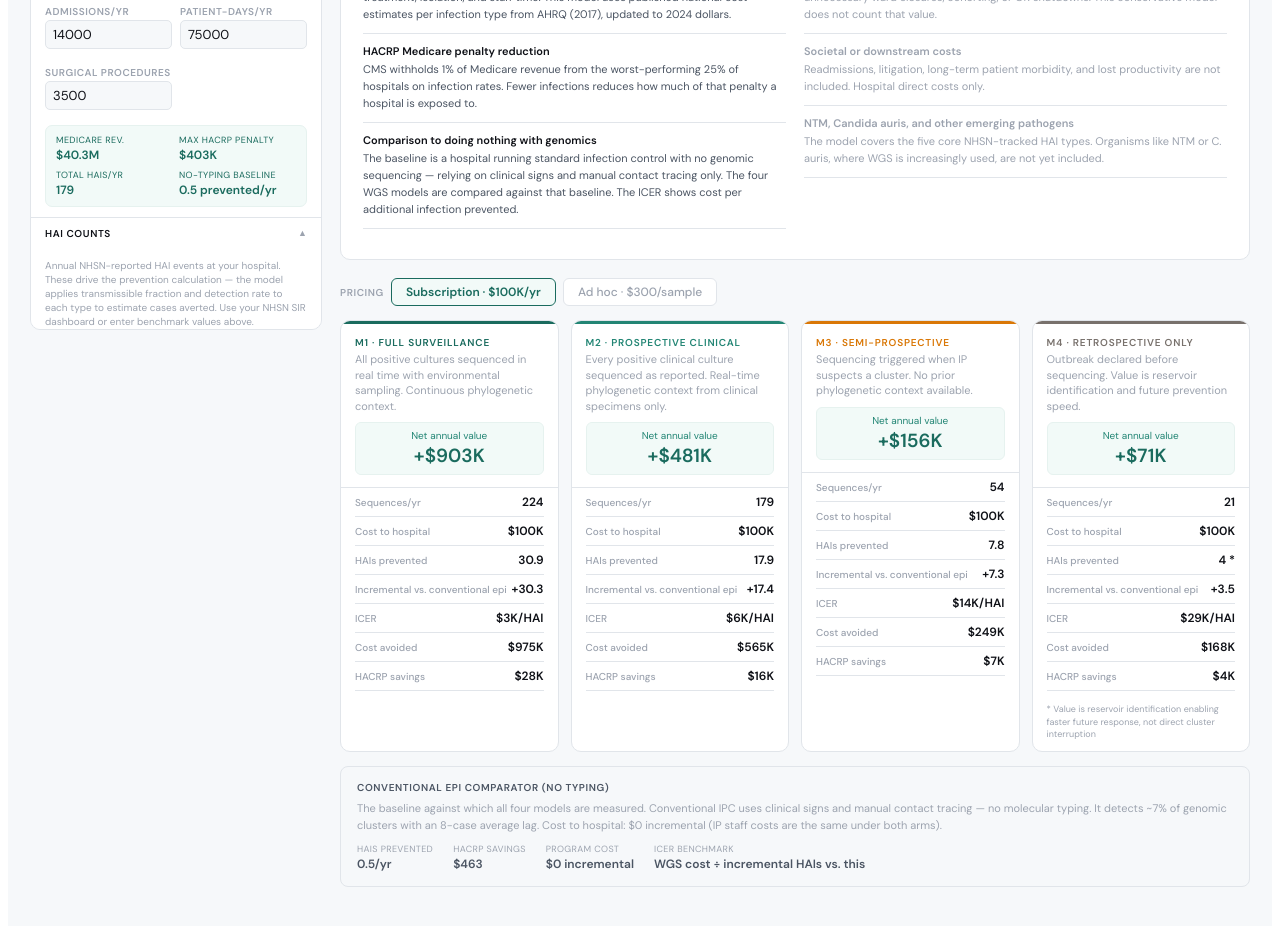
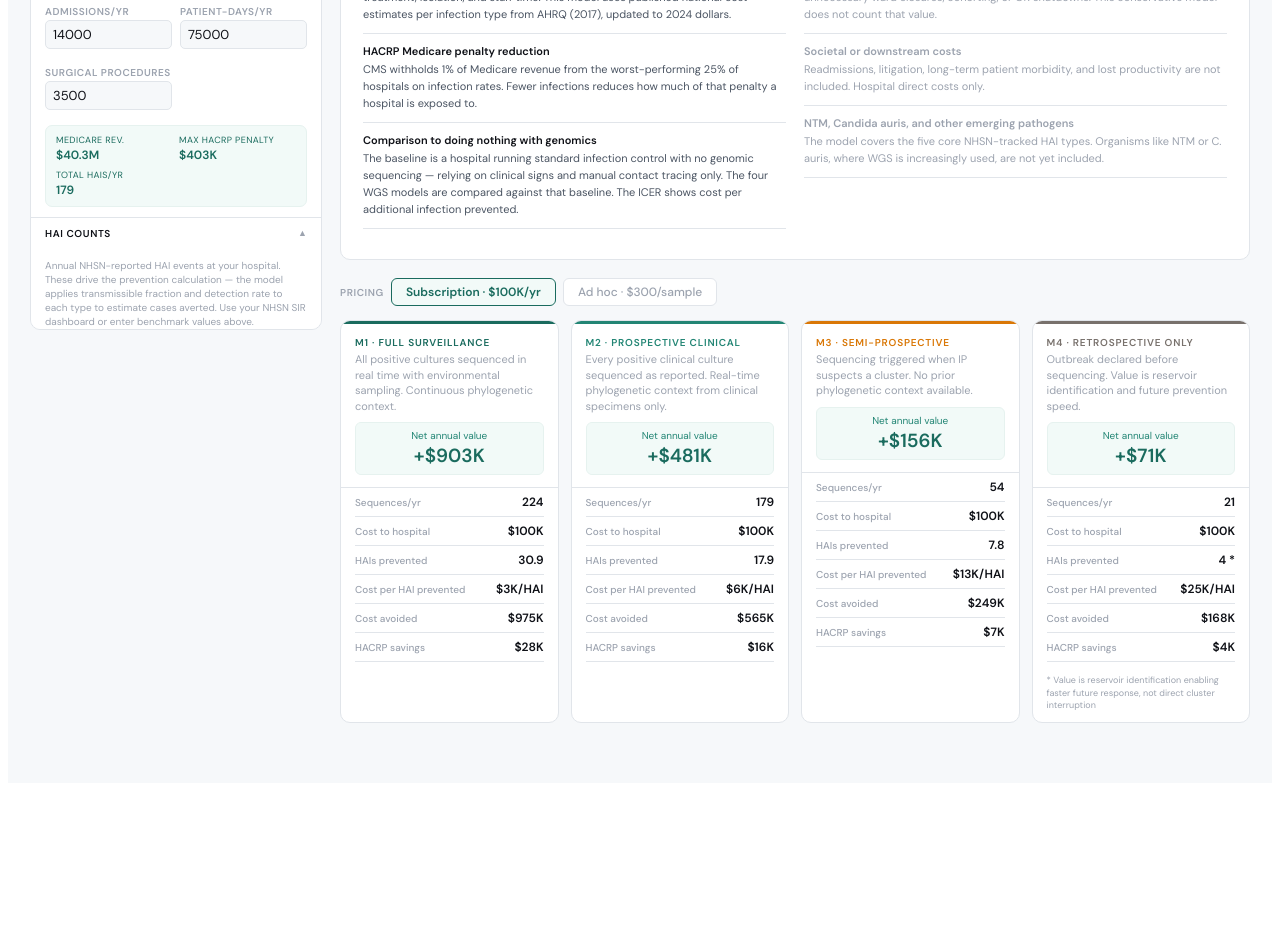
Before and after one commit to prospectgenomics/hai-roi-model-technical, a React (Create React App) app: page / in a window 1280 px wide. Shown: the part 480-1406 px from the top of the page. After the commit the page ends 1271 px from the top, so only its background shows below. Built offline with nearby package versions, Linux system fonts and the light colour scheme.

Commit message:
Remove conventional baseline comparator from UI; simplify ICER to cost per HAI prevented

```diff
--- a/src/App.js
+++ b/src/App.js
@@ -472,18 +472,17 @@ function ModelOverview() {
 function ModelCard({model,data,pricingMode,showQALY}) {
   const netValue    = pricingMode==="sub"?data.netValueSub:data.netValueAdHoc;
   const programCost = pricingMode==="sub"?data.programCostSub:data.programCostAdHoc;
-  const icer        = pricingMode==="sub"?data.icerSub:data.icerAdHoc;
+  const costPerHAI  = pricingMode==="sub"?data.costPerHAISub:data.costPerHAIAdHoc;
   const cpqaly      = pricingMode==="sub"?data.costPerQALYSub:data.costPerQALYAdHoc;
-  const {haIsPrevented,costAvoided,hacrp,seqs,incrPrev} = data;
+  const {haIsPrevented,costAvoided,hacrp,seqs} = data;
   const positive = netValue>0;
   const rows = [
-    {k:"Sequences/yr",    v:fn(seqs),           tip:"Estimated genomes sequenced annually under this model"},
-    {k:"Cost to hospital",v:fm(programCost),     tip:"Subscription flat fee or sequences × per-sample price"},
-    {k:"HAIs prevented",  v:fn(haIsPrevented.total)+(model.valueType==="future"?" *":""), tip:"HAIs averted vs. zero-intervention baseline"},
-    {k:"Incremental vs. conventional epi", v:incrPrev>0.1?"+"+fn(incrPrev):"—", tip:"Additional HAIs prevented beyond what conventional surveillance (no typing) would catch"},
-    {k:"ICER",            v:icer!=null?fm(icer)+"/HAI":"—", tip:"Incremental cost-effectiveness ratio: program cost ÷ incremental HAIs prevented vs. conventional epi. Lower is better."},
-    {k:"Cost avoided",    v:fm(costAvoided.total),tip:"Attributable HAI costs averted (AHRQ 2017, inflated to 2024 USD)"},
-    {k:"HACRP savings",   v:fm(hacrp.saved),     tip:"Reduced exposure to CMS 1% Medicare penalty from lower HAI burden"},
+    {k:"Sequences/yr",         v:fn(seqs),           tip:"Estimated genomes sequenced annually under this model"},
+    {k:"Cost to hospital",     v:fm(programCost),     tip:"Subscription flat fee or sequences × per-sample price"},
+    {k:"HAIs prevented",       v:fn(haIsPrevented.total)+(model.valueType==="future"?" *":""), tip:"Infections averted per year by this surveillance model"},
+    {k:"Cost per HAI prevented",v:costPerHAI>0?fm(costPerHAI)+"/HAI":"—", tip:"Program cost divided by infections prevented. Lower is more efficient."},
+    {k:"Cost avoided",         v:fm(costAvoided.total),tip:"Hospital cost savings from prevented infections (AHRQ 2017, 2024 USD)"},
+    {k:"HACRP savings",        v:fm(hacrp.saved),     tip:"Reduced exposure to CMS 1% Medicare penalty from lower HAI burden"},
     ...(showQALY?[{k:"Cost/QALY",v:cpqaly!=null?fm(cpqaly):"—",tip:"Program cost per quality-adjusted life year gained (HAI-attributable mortality × 5 QALY/death)"}]:[]),
   ];
   return (
@@ -950,7 +949,7 @@ export default function App() {
   const applyBench = i => { setBenchIdx(i); setHospital({...HOSPITAL_SIZES[i]}); };
   const toggleSec  = k => setOpenSec(s=>({...s,[k]:!s[k]}));
 
-  const {data:allData,totalHAIs,convData} = useMemo(
+  const {data:allData,totalHAIs} = useMemo(
     ()=>runAll(hospital,pFrac,subFee,adHocPrice,incSSI,useVar,tatIdx,adv),
     [hospital,pFrac,subFee,adHocPrice,incSSI,useVar,tatIdx,adv]
   );
@@ -1021,7 +1020,7 @@ export default function App() {
               </div>
               <div style={{padding:"8px 10px",background:C.tealXp,border:`1px solid ${C.tealPale}`,borderRadius:7,marginTop:6}}>
                 <div style={{display:"grid",gridTemplateColumns:"1fr 1fr",gap:6}}>
-                  {[["Medicare rev.",fm(medRev)],["Max HACRP penalty",fm(medRev*0.01)],["Total HAIs/yr",totalHAIs],["No-typing baseline",fn(convData.prev.total)+" prevented/yr"]].map(([k,v])=>(
+                  {[["Medicare rev.",fm(medRev)],["Max HACRP penalty",fm(medRev*0.01)],["Total HAIs/yr",totalHAIs]].map(([k,v])=>(
                     <div key={k}>
                       <div style={{fontSize:9,color:C.teal,textTransform:"uppercase",letterSpacing:"0.04em",marginBottom:1}}>{k}</div>
                       <div style={{fontSize:12,fontWeight:700,color:C.teal,fontVariantNumeric:"tabular-nums"}}>{v}</div>
@@ -1142,20 +1141,6 @@ export default function App() {
               <div style={{display:"grid",gridTemplateColumns:"repeat(4,1fr)",gap:12}}>
                 {MODELS.map(m=><ModelCard key={m.id} model={m} data={allData[m.id]} pricingMode={pricingMode} showQALY={showQALY}/>)}
               </div>
-              <div style={{marginTop:14,padding:"14px 16px",background:C.bg,border:`1px solid ${C.border}`,borderRadius:8}}>
-                <div style={{fontSize:10,fontWeight:700,color:C.txt2,textTransform:"uppercase",letterSpacing:"0.06em",marginBottom:6}}>Conventional epi comparator (no typing)</div>
-                <div style={{fontSize:11,color:C.txt3,lineHeight:1.6,marginBottom:8}}>
-                  The baseline against which all four models are measured. Conventional IPC uses clinical signs and manual contact tracing — no molecular typing. It detects ~7% of genomic clusters with an 8-case average lag. Cost to hospital: $0 incremental (IP staff costs are the same under both arms).
-                </div>
-                <div style={{display:"flex",gap:20,flexWrap:"wrap"}}>
-                  {[["HAIs prevented",fn(convData.prev.total)+"/yr"],["HACRP savings",fm(convData.hacrp.saved)],["Program cost","$0 incremental"],["ICER benchmark","WGS cost ÷ incremental HAIs vs. this"]].map(([k,v])=>(
-                    <div key={k}>
-                      <div style={{fontSize:9,color:C.txt3,textTransform:"uppercase",letterSpacing:"0.04em",marginBottom:1}}>{k}</div>
-                      <div style={{fontSize:12,fontWeight:700,color:C.txt2,fontVariantNumeric:"tabular-nums"}}>{v}</div>
-                    </div>
-                  ))}
-                </div>
-              </div>
             </div>
           )}
 
```
